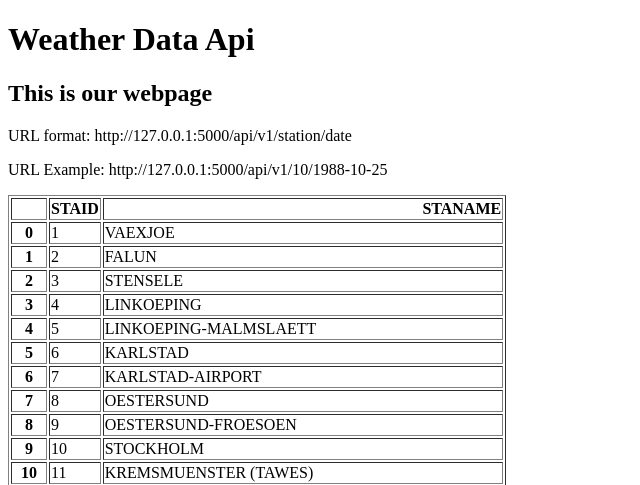
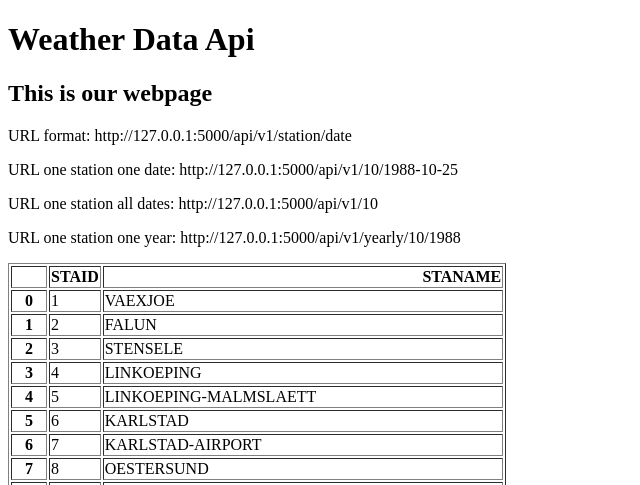
Before and after one commit to Joanna-Reszka/Weather-API, a Flask app: page / in a window 1280 px wide. Shown: the top 485 px of the page, without its empty margins (0-640 px from the left). Run offline with Flask 2, Linux system fonts and the light colour scheme.

Commit message:
Add URL end point for yearly and all data

```diff
--- a/main.py
+++ b/main.py
@@ -22,6 +22,20 @@ def about(station,date):
     # Flask by default will look for html file in "templates" folder
     return {"station": station, "date": date, "temperature": temperature}
 
+@app.route('/api/v1/<station>')
+def all_data(station):
+    filename = ("data_small/TG_STAID" + str(station).zfill(6) + ".txt")
+    df = pd.read_csv(filename, skiprows=20, parse_dates=["    DATE"])
+    result = df.to_dict(orient="records")
+    return result
+
+@app.route('/api/v1/yearly/<station>/<year>')
+def yearly(station, year):
+    filename = ("data_small/TG_STAID" + str(station).zfill(6) + ".txt")
+    df = pd.read_csv(filename, skiprows=20)
+    df["    DATE"] = df["    DATE"].astype(str)
+    result = df[df["    DATE"].str.startswith(str(year))].to_dict()
+    return result
 # make sure that app runs only from main and not as imported
 if __name__ == "__main__":
     app.run(debug=True)
--- a/templates/home.html
+++ b/templates/home.html
@@ -8,7 +8,9 @@
     <h1>Weather Data Api</h1>
     <h2>This is our webpage</h2>
     <p>URL format: http://127.0.0.1:5000/api/v1/station/date</p>
-    <p>URL Example: http://127.0.0.1:5000/api/v1/10/1988-10-25</p>
+    <p>URL one station one date: http://127.0.0.1:5000/api/v1/10/1988-10-25</p>
+    <p>URL one station all dates: http://127.0.0.1:5000/api/v1/10</p>
+    <p>URL one station one year: http://127.0.0.1:5000/api/v1/yearly/10/1988</p>
     <p>{{data|safe}}</p>
 </body>
 </html>
```
